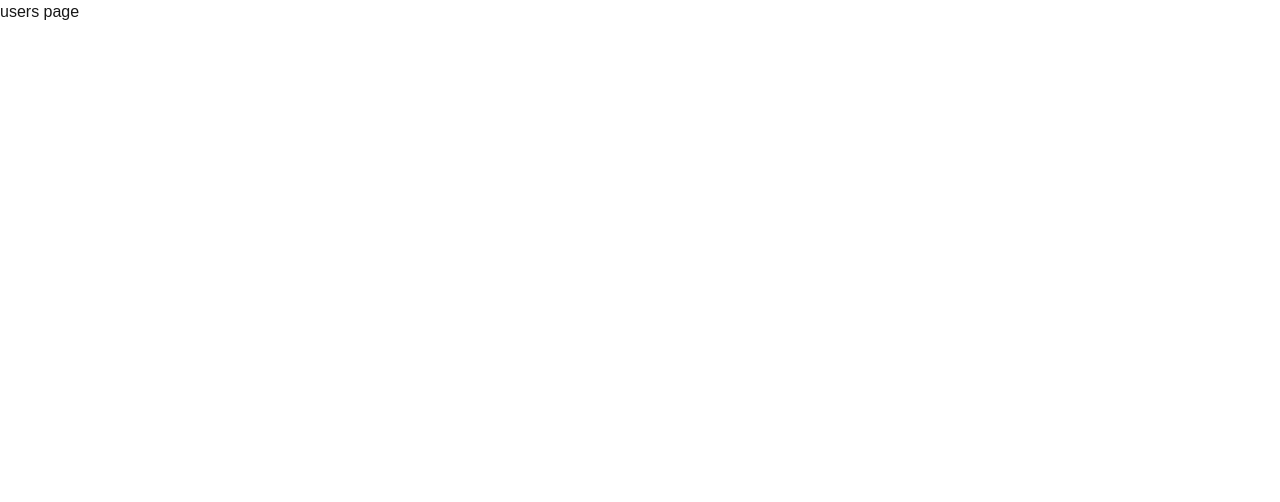
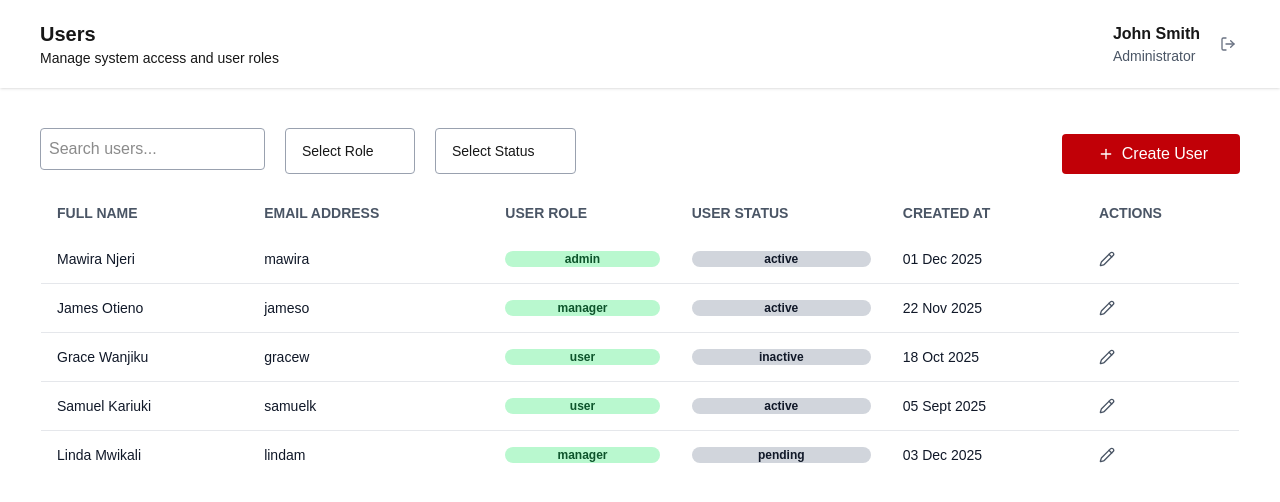
Before and after one commit to rodgersBRY/barcode-registry-system, a Next.js app: page /users in a window 1280 px wide. Shown: the top 502 px of the page. Built offline with nearby package versions, Linux system fonts and the light colour scheme.

Commit message:
create the users page

```diff
--- a/app/globals.css
+++ b/app/globals.css
@@ -14,8 +14,8 @@
 
 @media (prefers-color-scheme: dark) {
   :root {
-    --background: #0a0a0a;
-    --foreground: #ededed;
+    --foreground: #0a0a0a;
+    --background: #f3f4f6;
   }
 }
 
@@ -27,6 +27,14 @@ body {
 
 @layer components {
   .input-base {
-    @apply p-2 border border-gray-400 rounded focus:outline-none
+    @apply p-2 border border-gray-400 rounded focus:outline-none;
+  }
+
+  .table-head-base {
+    @apply px-4 py-3 text-left text-sm font-semibold text-gray-600 uppercase;
+  }
+
+  .table-data-base {
+    @apply px-4 py-3 text-sm font-medium text-gray-900;
   }
 }
--- a/app/users/page.tsx
+++ b/app/users/page.tsx
@@ -1,3 +1,133 @@
+import Link from "next/link";
+import { LogOutIcon, Plus, Pencil } from "lucide-react";
+import { dummyUsers } from "@/data/users";
+import { Icon } from "@/components/icon";
+import { formatDate } from "@/utils/formatDate";
+
 export default function Users() {
-  return <h2>users page</h2>;
+  return (
+    <>
+      <header className="bg-white shadow-sm flex justify-between px-10 py-5">
+        <div className="page-title">
+          <h1 className="font-bold text-xl">Users</h1>
+          <p className="text-sm">Manage system access and user roles</p>
+        </div>
+
+        <div className="user flex items-center gap-4">
+          <div className="user-info">
+            <p className="font-semibold">John Smith</p>
+            <p className="text-sm text-gray-600">Administrator</p>
+          </div>
+
+          <div className="logout-btn">
+            <Link href={"/login"}>
+              <Icon icon={LogOutIcon} className="text-gray-500 w-6 h-4"></Icon>
+            </Link>
+          </div>
+        </div>
+      </header>
+
+      <main className="p-10">
+        <div className="user-list-actions flex justify-between items-end gap-4">
+          <div className="filter-actions flex gap-5">
+            <div className="search">
+              <input
+                type="text"
+                className="input-base"
+                placeholder="Search users..."
+              />
+            </div>
+
+            <div className="filter-roles">
+              <select
+                name="user-role"
+                id="user-role"
+                className="input-base w-full appearance-none rounded
+    px-4 py-3 pr-10 text-sm
+    transition"
+              >
+                <option value="select role">Select Role</option>
+                <option value="manager">Manager</option>
+                <option value="user">User</option>
+                <option value="admin">Admin</option>
+              </select>
+            </div>
+
+            <div className="filter-status">
+              <select
+                name="user-status"
+                id="user-status"
+                className="input-base w-full appearance-none rounded
+    px-4 py-3 pr-10 text-sm
+    transition"
+              >
+                <option value="select status">Select Status</option>
+                <option value="active">Active</option>
+                <option value="inactive">Inactive</option>
+              </select>
+            </div>
+          </div>
+
+          <div className="create-user">
+            <Link href={""}>
+              <div className="bg-red-700 flex items-center gap-1 py-2 px-8 rounded text-white">
+                <Icon icon={Plus} className="w-6 h-4"></Icon>
+                <p>Create User</p>
+              </div>
+            </Link>
+          </div>
+        </div>
+
+        <div className="users-table py-4">
+          <table className="w-full border rounded-lg overflow-hidden">
+            <thead className="rounded">
+              <tr>
+                <th className="table-head-base">Full Name</th>
+                <th className="table-head-base">Email Address</th>
+                <th className="table-head-base">User Role</th>
+                <th className="table-head-base">User Status</th>
+                <th className="table-head-base">Created At</th>
+                <th className="table-head-base">Actions</th>
+              </tr>
+            </thead>
+
+            <tbody className="divide-y divide-gray-200 bg-white">
+              {dummyUsers.map((user) => (
+                <tr
+                  key={user.id}
+                  className="hover:bg-gray-50 transition text-sm"
+                >
+                  <td className="table-data-base">{user.fullName}</td>
+
+                  <td className="table-data-base">{user.username}</td>
+
+                  <td className="table-data-base">
+                    <div className="rounded-full text-xs px-3 bg-green-200 text-center text-green-900 font-semibold">
+                      {user.role}
+                    </div>
+                  </td>
+
+                  <td className="table-data-base">
+                    <div className="rounded-full text-xs px-3 bg-gray-300 text-center text-gray-900 font-semibold">
+                      {user.status}
+                    </div>
+                  </td>
+
+                  <td className="table-data-base">
+                    {formatDate(user.createdAt)}
+                  </td>
+
+                  <td className="table-data-base">
+                    <div className="flex gap-3">
+                      <Icon icon={Pencil} className="text-gray-600 w-4"></Icon>
+                    </div>
+                  </td>
+                </tr>
+              ))}
+            </tbody>
+          </table>
+        </div>
+      </main>
+    </>
+  );
 }
--- /dev/null
+++ b/components/icon.tsx
@@ -0,0 +1,10 @@
+import { LucideIcon } from "lucide-react";
+
+type IconProp = {
+  icon: LucideIcon;
+  className: string;
+};
+
+export const Icon = ({ icon: IconComponent, className }: IconProp) => {
+  return <IconComponent className={className}></IconComponent>;
+};
--- /dev/null
+++ b/data/users.ts
@@ -0,0 +1,63 @@
+export enum UserStatus {
+  active = "active",
+  inactive = "inactive",
+  pending = "pending",
+}
+
+export enum UserRole {
+  admin = "admin",
+  manager = "manager",
+  user = "user",
+}
+
+export interface User {
+  id: number;
+  fullName: string;
+  username: string;
+  role: UserRole;
+  status: UserStatus;
+  createdAt: string;
+}
+
+export const dummyUsers: User[] = [
+  {
+    id: 1,
+    fullName: "Mawira Njeri",
+    username: "mawira",
+    role: UserRole.admin,
+    status: UserStatus.active,
+    createdAt: "2025-12-01T09:15:00Z",
+  },
+  {
+    id: 2,
+    fullName: "James Otieno",
+    username: "jameso",
+    role: UserRole.manager,
+    status: UserStatus.active,
+    createdAt: "2025-11-22T14:30:00Z",
+  },
+  {
+    id: 3,
+    fullName: "Grace Wanjiku",
+    username: "gracew",
+    role: UserRole.user,
+    status: UserStatus.inactive,
+    createdAt: "2025-10-18T11:45:00Z",
+  },
+  {
+    id: 4,
+    fullName: "Samuel Kariuki",
+    username: "samuelk",
+    role: UserRole.user,
+    status: UserStatus.active,
+    createdAt: "2025-09-05T08:20:00Z",
+  },
+  {
+    id: 5,
+    fullName: "Linda Mwikali",
+    username: "lindam",
+    role: UserRole.manager,
+    status: UserStatus.pending,
+    createdAt: "2025-12-03T10:05:00Z",
+  },
+];
--- a/package.json
+++ b/package.json
@@ -9,6 +9,7 @@
     "lint": "eslint"
   },
   "dependencies": {
+    "lucide-react": "^0.562.0",
     "next": "16.1.1",
     "react": "19.2.3",
     "react-dom": "19.2.3"
--- /dev/null
+++ b/utils/formatDate.ts
@@ -0,0 +1,13 @@
+export function formatDate(date: string | Date, locale: string = "en-GB") {
+  const parsedDate = typeof date === "string" ? new Date(date) : date;
+
+  if (isNaN(parsedDate.getTime())) {
+    return "Invalid date";
+  }
+
+  return parsedDate.toLocaleDateString(locale, {
+    year: "numeric",
+    month: "short",
+    day: "2-digit",
+  });
+}
```
Also changed, not shown: 1 other file (tests, documents, lock files or other folders).
